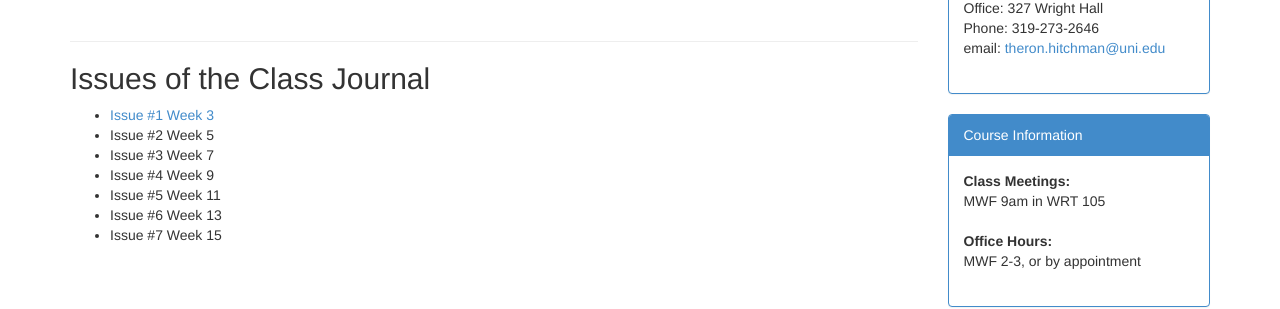
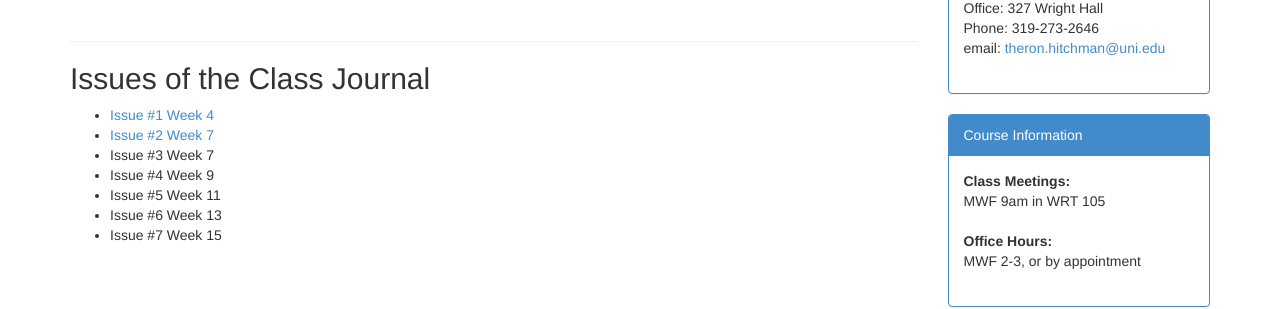
Before and after one commit to theronhitchman/euclidean-geometry, a Jekyll site: the page built from journal/index.md, in a window 1280 px wide. Shown: the part 359-668 px from the top of the page. Built offline with Jekyll 4.4.1, drawn with Linux system fonts in a browser that asks for light colours; nearby versions of some CDN libraries.

Commit message:
add link to TEG02

```diff
--- a/journal/index.md
+++ b/journal/index.md
@@ -21,8 +21,8 @@ the [page about writing][writing].
 
 ## Issues of the Class Journal
 
-- [Issue #1 Week 3]({{site.baseurl}}/journal/2014F/issue01/TEG01.pdf)
-- Issue #2 Week 5
+- [Issue #1 Week 4]({{site.baseurl}}/journal/2014F/issue01/TEG01.pdf)
+- [Issue #2 Week 7]({{site.baseurl}}/journal/2014F/issue02/TEG02.pdf)
 - Issue #3 Week 7
 - Issue #4 Week 9
 - Issue #5 Week 11
```
Also changed, not shown: _posts/2014-10-08-fisher-goes-inside.md (added).
